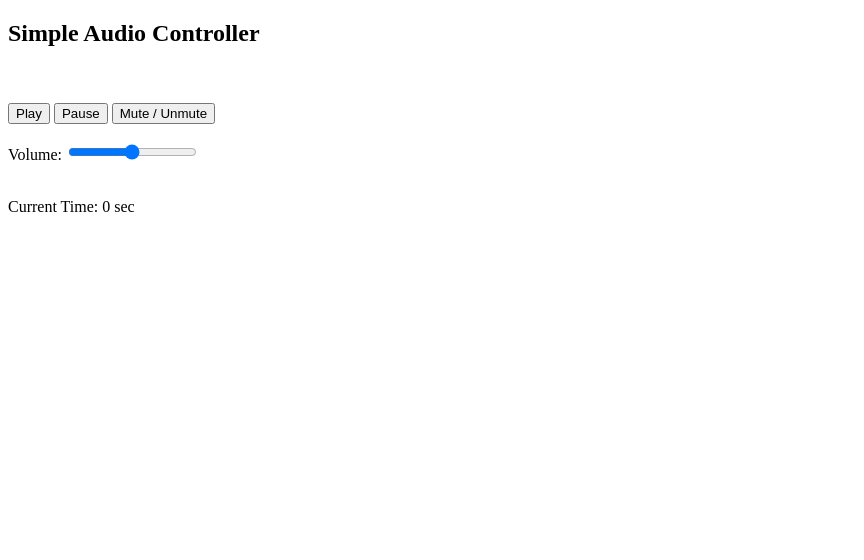
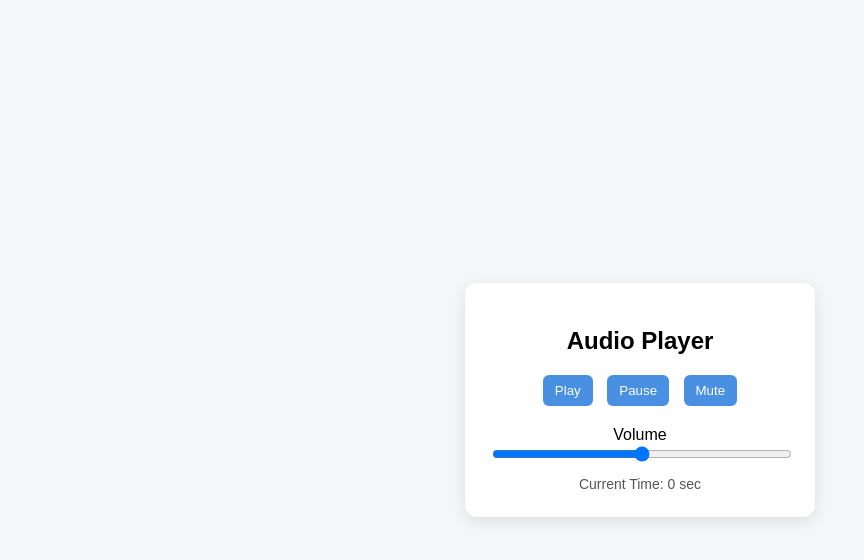
Before and after one commit to zmuti-class-labs/mma, a plain HTML site: page index.html in a window 1280 px wide. Shown: the whole page, without its empty margins (0-864 px from the left). Drawn offline with Linux system fonts and the light colour scheme.

Commit message:
Update index.html

```diff
--- a/index.html
+++ b/index.html
@@ -3,27 +3,82 @@
 <head>
   <meta charset="UTF-8">
   <title>Audio API Example</title>
+
+  <style>
+    body {
+      font-family: Arial, sans-serif;
+      background: #f4f6f8;
+      display: flex;
+      justify-content: center;
+      align-items: center;
+      height: 100vh;
+      margin: 0;
+    }
+
+    .player {
+      background: #ffffff;
+      padding: 25px;
+      border-radius: 12px;
+      box-shadow: 0 4px 15px rgba(0,0,0,0.1);
+      width: 300px;
+      text-align: center;
+    }
+
+    h2 {
+      margin-bottom: 15px;
+    }
+
+    button {
+      margin: 5px;
+      padding: 8px 12px;
+      border: none;
+      border-radius: 6px;
+      background: #4a90e2;
+      color: white;
+      cursor: pointer;
+      transition: 0.2s;
+    }
+
+    button:hover {
+      background: #357ab8;
+    }
+
+    .controls {
+      margin: 15px 0;
+    }
+
+    input[type="range"] {
+      width: 100%;
+    }
+
+    .time {
+      margin-top: 10px;
+      font-size: 14px;
+      color: #555;
+    }
+  </style>
 </head>
+
 <body>
 
-  <h2>Simple Audio Controller</h2>
+  <div class="player">
+    <h2>Audio Player</h2>
 
-  <audio id="audio" src="audio.mp3"></audio>
+    <audio id="audio" src="audio.mp3"></audio>
 
-  <br><br>
+    <div class="controls">
+      <button onclick="playAudio()">Play</button>
+      <button onclick="pauseAudio()">Pause</button>
+      <button onclick="muteAudio()">Mute</button>
+    </div>
 
-  <button onclick="playAudio()">Play</button>
-  <button onclick="pauseAudio()">Pause</button>
-  <button onclick="muteAudio()">Mute / Unmute</button>
+    <label>Volume</label>
+    <input type="range" min="0" max="1" step="0.1" onchange="setVolume(this.value)">
 
-  <br><br>
-
-  <label>Volume:</label>
-  <input type="range" min="0" max="1" step="0.1" onchange="setVolume(this.value)">
-
-  <br><br>
-
-  <p>Current Time: <span id="time">0</span> sec</p>
+    <div class="time">
+      Current Time: <span id="time">0</span> sec
+    </div>
+  </div>
 
   <script src="audio.js"></script>
 
```
